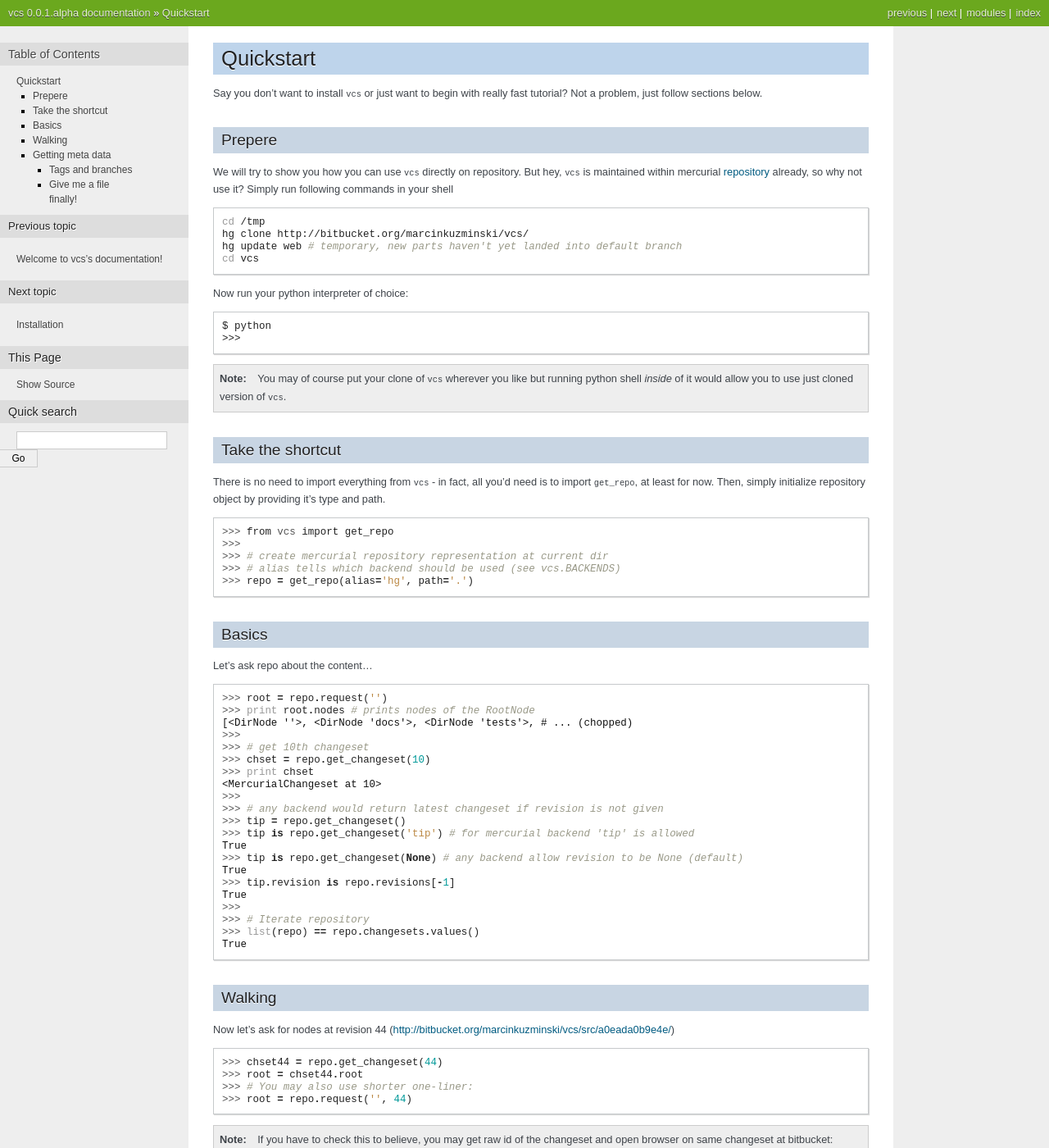
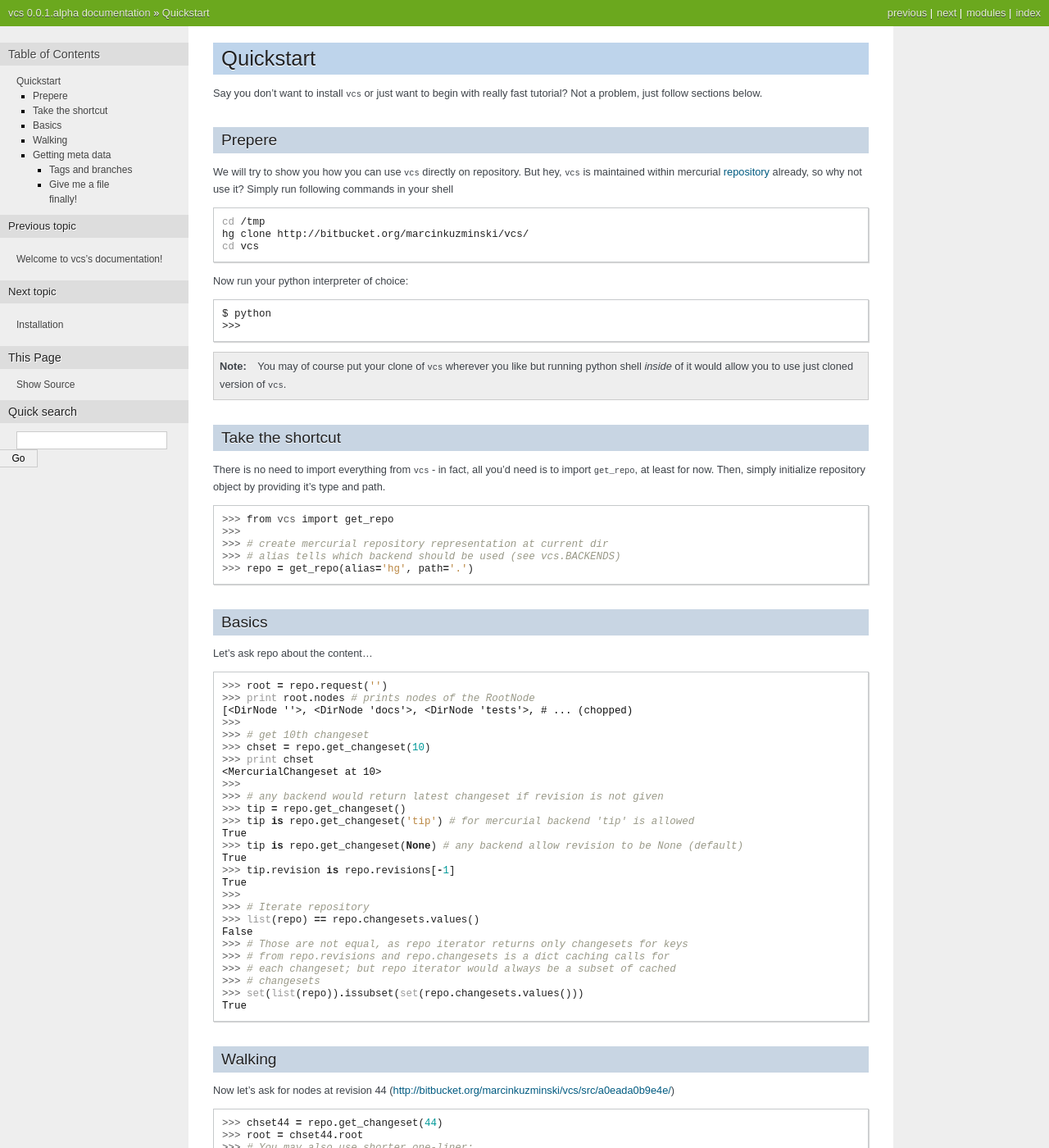
Before and after one commit to codeinn/vcs, a Sphinx documentation site: the page built from docs/quickstart.rst, in a window 1280 px wide and 1400 px high. Shown: the whole window at 82% size. Built offline with Sphinx 7.4.7, drawn with Linux system fonts in a browser that asks for light colours; some of the changed text lies outside the part shown.

Commit message:
Updated quickstart at docs

```diff
--- a/docs/quickstart.rst
+++ b/docs/quickstart.rst
@@ -18,7 +18,6 @@
 
    cd /tmp
    hg clone http://bitbucket.org/marcinkuzminski/vcs/
-   hg update web # temporary, new parts haven't yet landed into default branch
    cd vcs
 
 Now run your python interpreter of choice::
@@ -73,6 +72,12 @@
    >>>
    >>> # Iterate repository
    >>> list(repo) == repo.changesets.values()
+   False
+   >>> # Those are not equal, as repo iterator returns only changesets for keys
+   >>> # from repo.revisions and repo.changesets is a dict caching calls for
+   >>> # each changeset; but repo iterator would always be a subset of cached
+   >>> # changesets
+   >>> set(list(repo)).issubset(set(repo.changesets.values()))
    True
 
 Walking
@@ -156,15 +161,15 @@
 
 .. code-block:: python
 
-   >>> repo.branches
+   >>> [changeset.branch for changeset in repo.branches]
    ['default', 'web']
-   >>> repo.tags
-   ['tip']
+   >>> [changeset.tags for changeset in repo.tags]
+   [['tip']]
    >>> # get changeset we know well
    >>> chset44 = repo.get_changeset(44)
    >>> chset44.branch
    'web'
-   >>> chset44.tags # most probably empty list after commit
+   >>> chset44.tags
    []
 
 Give me a file finally!
```
Also changed, not shown: other parts of docs/quickstart.rst (+1 -0 lines).
